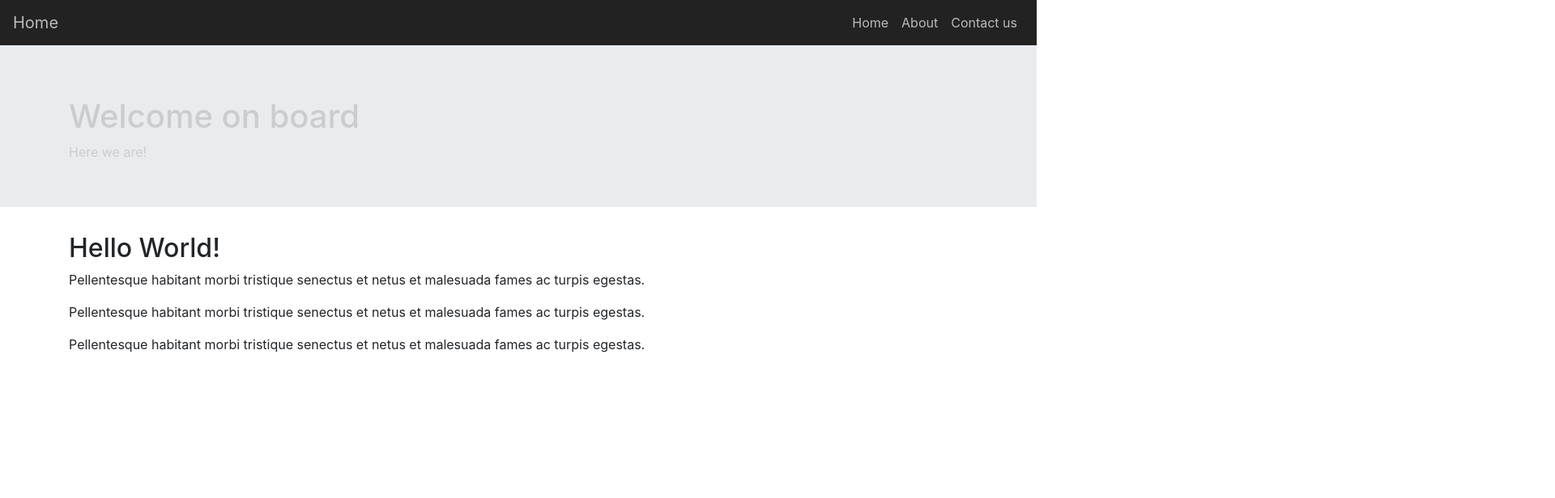
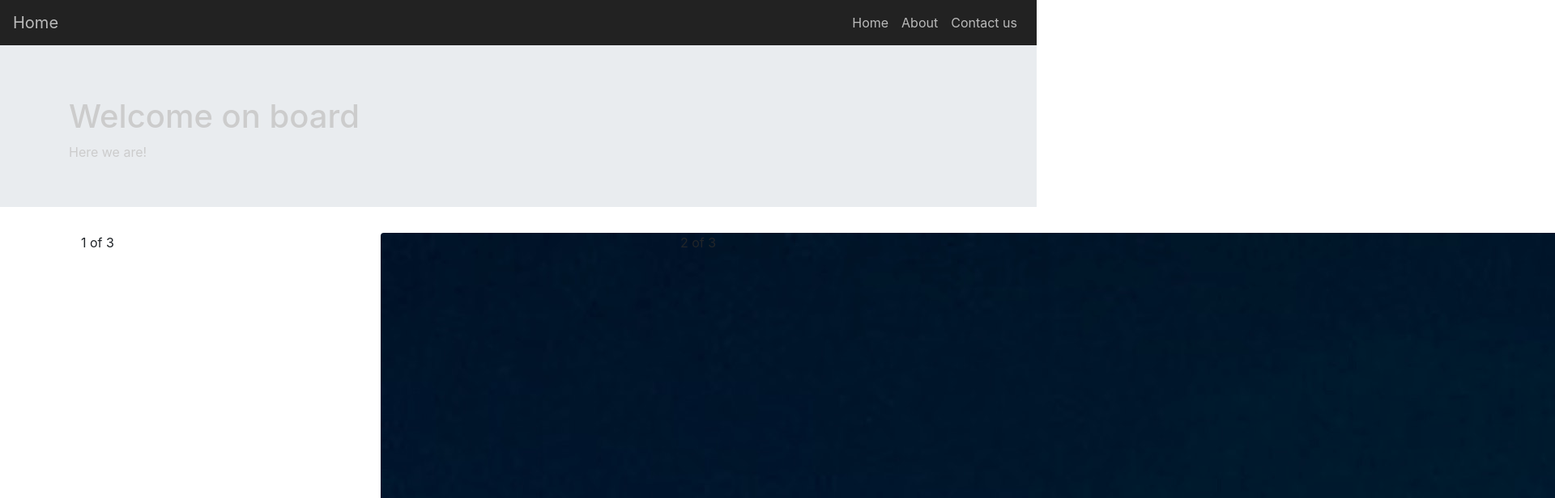
Before and after one commit to Pierfabio/the-skydiaries, a React (Create React App) app in the folder src/main/ui/skydiaries/: page / in a window 1280 px wide. Shown: the top 616 px of the page at 81% size, 1920 px wide, since content can reach past the window. Built offline with nearby package versions, Linux system fonts and the light colour scheme.

Commit message:
Import image done

```diff
--- a/src/main/ui/skydiaries/src/pages/Home.js
+++ b/src/main/ui/skydiaries/src/pages/Home.js
@@ -1,11 +1,21 @@
 import React from 'react';
+import { Image, Row, Col, Container } from 'react-bootstrap';
+
 
 export const Home = () => (
-        <div>
+ /*        <div>
             <h2>Hello World!</h2>
             <p>Pellentesque habitant morbi tristique senectus et netus et malesuada fames ac turpis egestas.</p>
             <p>Pellentesque habitant morbi tristique senectus et netus et malesuada fames ac turpis egestas.</p>
             <p>Pellentesque habitant morbi tristique senectus et netus et malesuada fames ac turpis egestas.</p>
-        </div>
+        </div> */
+
+            <Container>
+                <Row>
+                    <Col>1 of 3</Col>
+                    <Col md={4}><Image src={require('../assets/wing-plane.jpg')} rounded /></Col>
+                    <Col>2 of 3</Col>
+                </Row>
+            </Container>
 
     )
```
